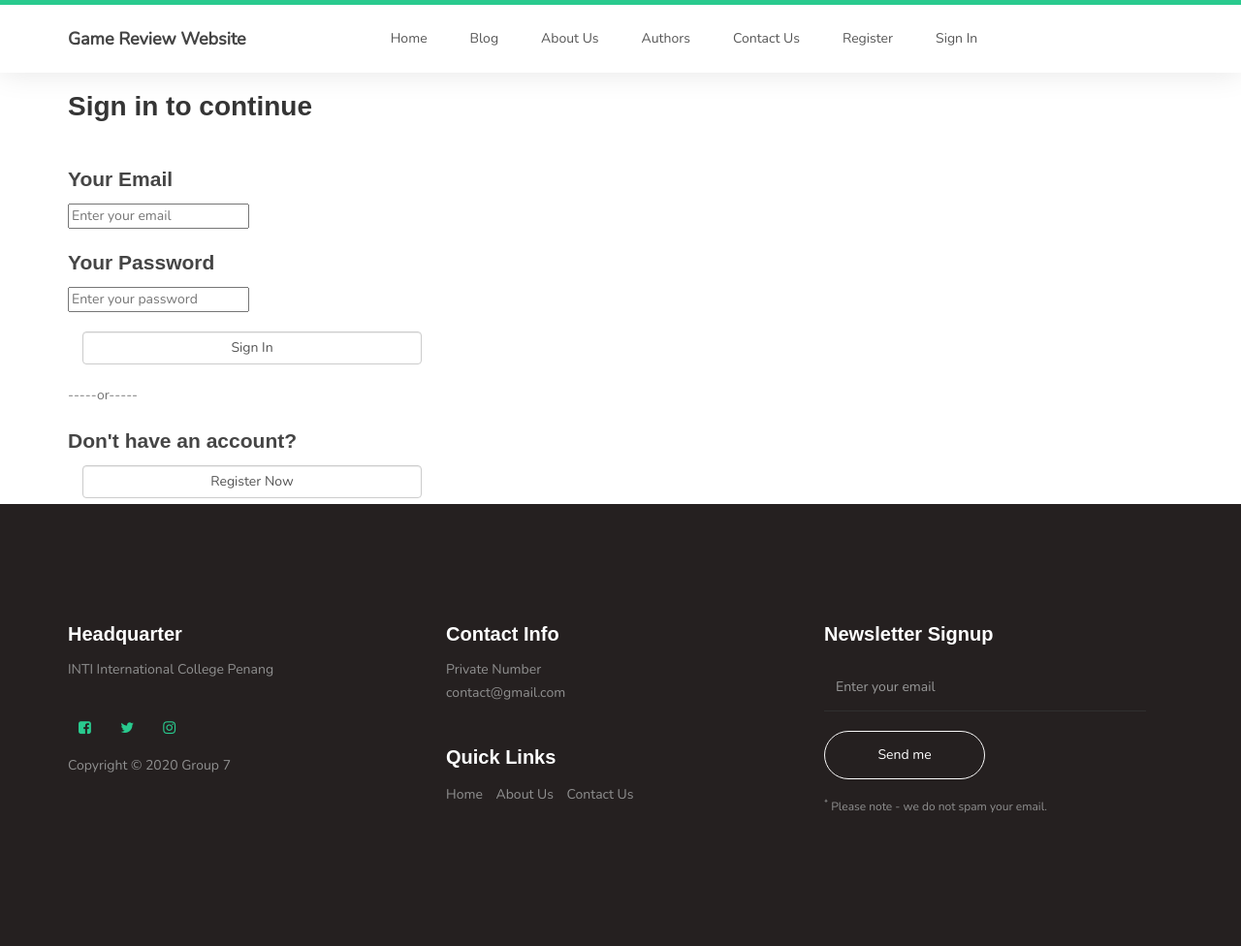
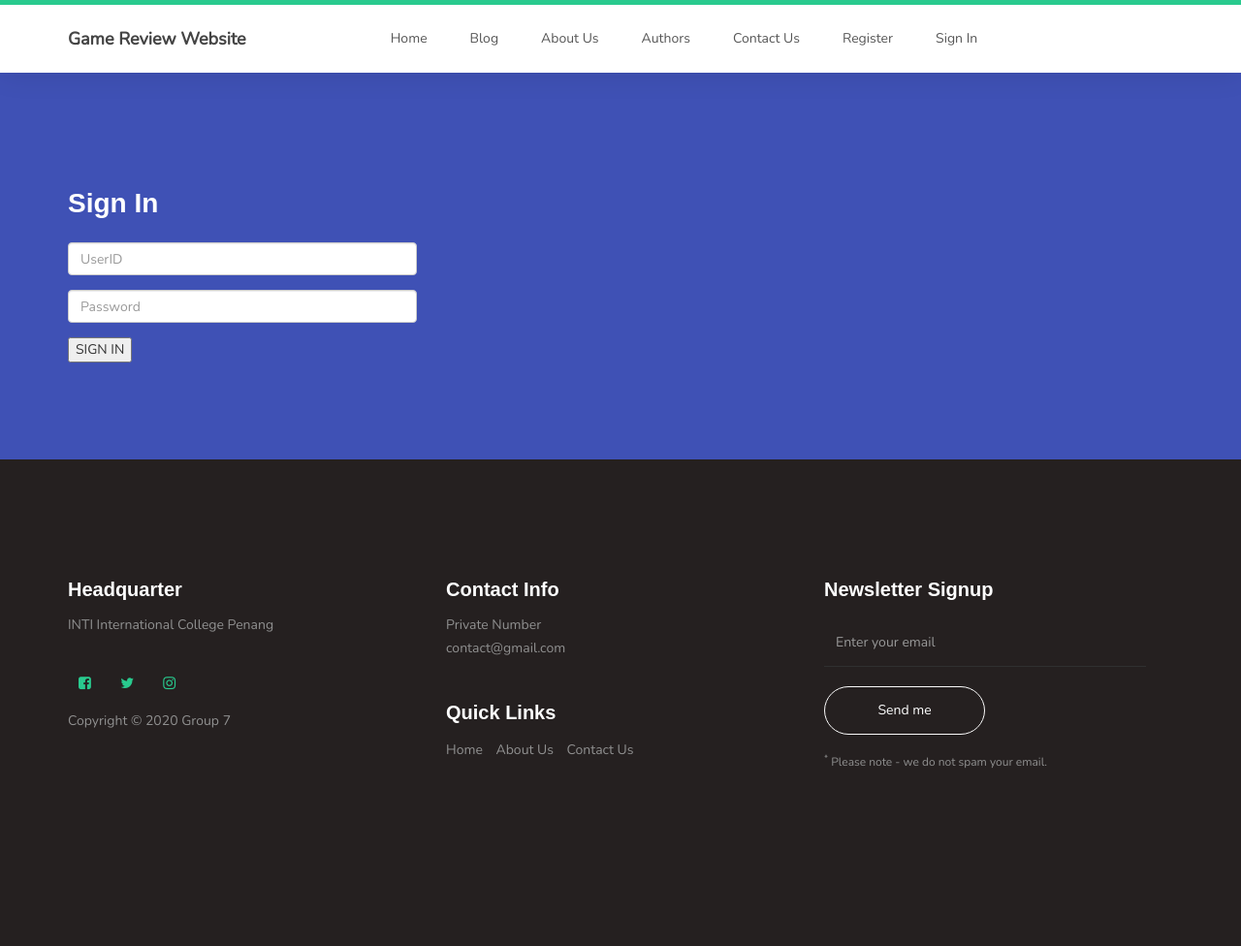
Before and after one commit to Agile-Assignment/Agile, a PHP site: page /login.php in a window 1280 px wide. Shown: the whole page at 97% size. After the commit the page ends 793 px from the top, so only its background shows below. Run offline with PHP 8.4, Linux system fonts and the light colour scheme; some web fonts are replaced.

Commit message:
Login Form
Only for Login

```diff
--- a/login.php
+++ b/login.php
@@ -1,46 +1,66 @@
 <?php
-	include('header.php');
+	if(!isset($_SESSION))
+		session_start();
+
+	if(isset($_POST["submit"])){
+		$id = $_POST["userID"];
+		$pass = $_POST["password"];
+
+		//check login credentials
+		$conn = mysqli_connect('localhost', 'root', '', 'game');
+		mysqli_select_db($conn, 'user');
+
+		$query = "SELECT * FROM user WHERE Username = '$id'";
+		$result = mysqli_query($conn, $query);
+		if(mysqli_num_rows($result) > 0){
+			$query = "SELECT * FROM user WHERE Password = '$pass'";
+			$result = mysqli_query($conn, $query);
+			if(mysqli_num_rows($result) > 0){
+				$_SESSION['users'] = $id;
+				$_SESSION['status'] = true;
+				echo "<script>alert(\"You have successfully login\");</script>";
+				echo "<script>location.href=\"index.php\"</script>"; //redirect homepage
+				exit();
+			}
+			else {
+				$_SESSION['status'] = false;
+				echo "<script>alert('Wrong credentials! Please try again');</script>";
+				echo "<script>location.href=\"login.php?submitFail=true\"</script>";//reopen login modal
+				exit();
+			}
+
+
+	}
+	}
+	include 'header.php';
+
 ?>
-
-	<!-- Login Title -->
-	<div class="container">
-		<h2>Sign in to continue</h2>
-	</div>
 
 
 
-	<!-- Login -->
-	<div class="container" id="login">
-		<h3>Your Email</h3>
-		<input type="email" name="email" placeholder="Enter your email">
-		<br>
-		<h3>Your Password</h3>
-		<input type="text" name="password" placeholder="Enter your password">
-		<br>
-		<br>
-		<div class="col-md-4 col-sm-12">
-			<input type="submit" class="form-control" name="signin" value="Sign In">
-		</div>
-
-	</div>
 
 
-
-	<!-- Register -->
-	<div class="container" id="registerTransfer">
-		<br>
-		<p>-----or-----</p>
-
-		<h3>Don't have an account?</h3>
-		<div class="col-md-4 col-sm-12">
-			<input type="submit" class="form-control" name="registerTransfer" value="Register Now">
-		</div>
-		<br>
-		<br>
-
-	</div>
-
-
+<section id="contact">
+    <div class="container">
+      <div class="row">
+        <div class="col-md-4 col-sm-6 col-xs-12">
+          <div class="contact-left wow fadeInLeft">
+            <h2>Sign In</h2>
+            <form action="login.php" class="contact-form" method="post">
+              <div class="form-group">
+                <input type="text" name="userID" class="form-control" placeholder="UserID">
+              </div>
+              <div class="form-group">
+               <input type="password" name="password" class="form-control" placeholder="Password">
+              </div>
+			  <input type='hidden' name="submitted" value='true'>
+              <button type="submit" name="submit" data-text="SUBMIT" class="button button-default"><span>SIGN IN</span></button>
+            </form>
+          </div>
+        </div>
+      </div>
+    </div>
+  </section>
 
 <?php
 	include('footer.php');
```
